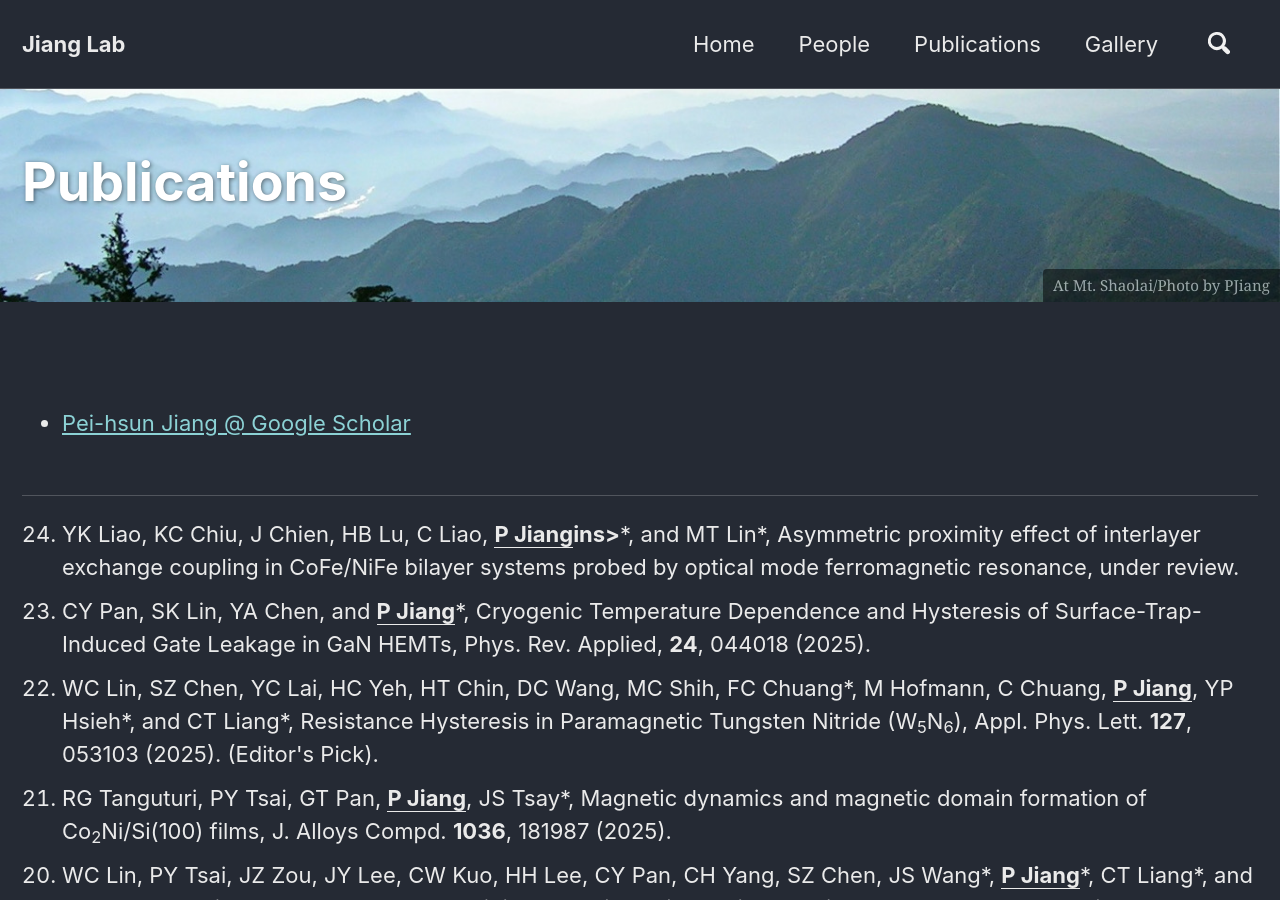
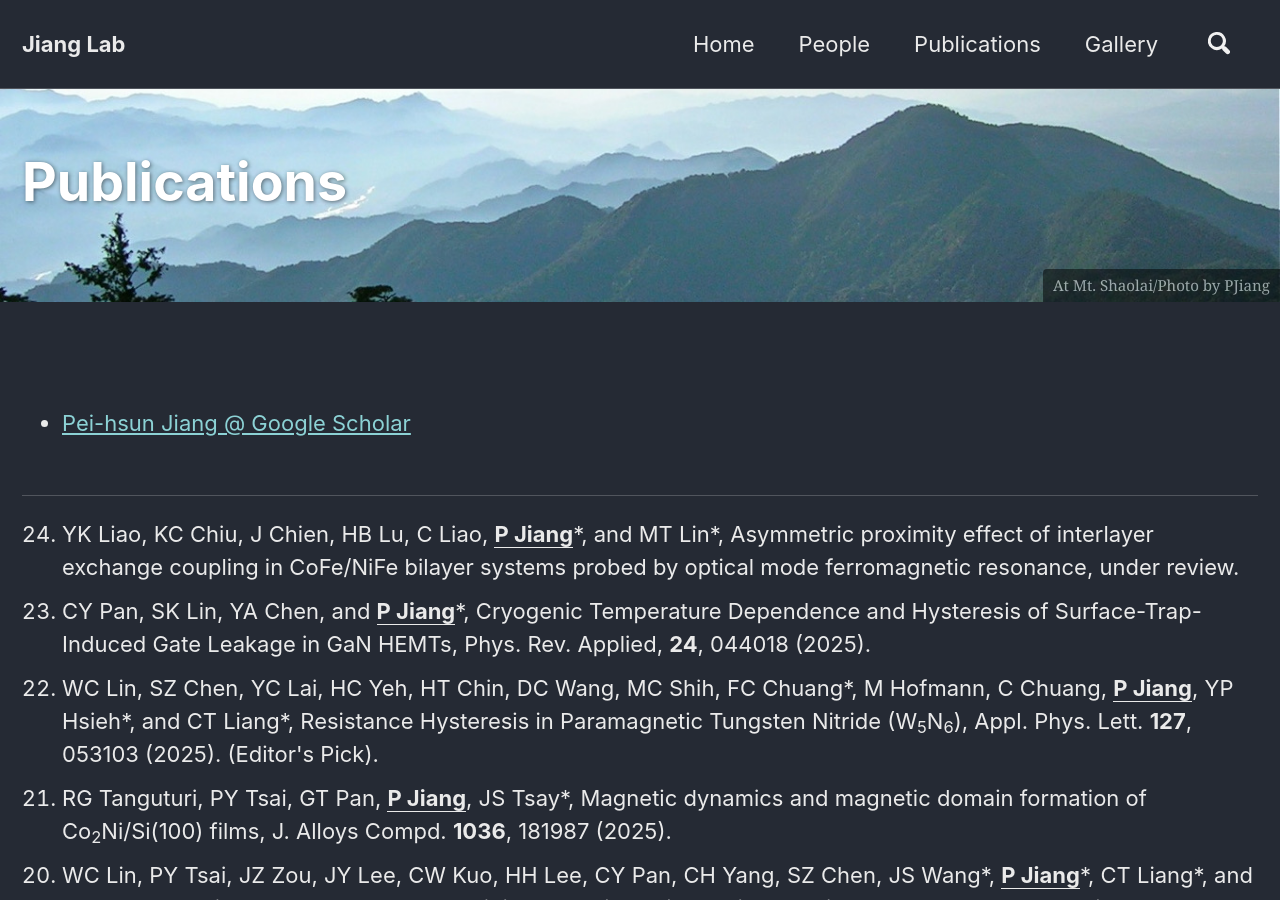
Before and after one commit to pjiang-ntnu/pjiang-ntnu.github.io, a Jekyll site: the page built from _pages/publications.md, in a window 1280 px wide and 900 px high. Built offline with Jekyll 4.4.1, drawn with Linux system fonts in a browser that asks for light colours; nearby versions of some CDN libraries; comment, search, counter and statistics services are not loaded.

Commit message:
Update publications.md

```diff
--- a/_pages/publications.md
+++ b/_pages/publications.md
@@ -33,49 +33,49 @@
 ----------------------
 
 <ol reversed>
-<li> YK Liao, KC Chiu, J Chien, HB Lu, C Liao, <b><ins>P Jiang</ins>ins></b>*, and MT Lin*, Asymmetric proximity effect of interlayer exchange coupling in CoFe/NiFe bilayer systems probed by optical mode ferromagnetic resonance, under review.
+<li> YK Liao, KC Chiu, J Chien, HB Lu, C Liao, <b><ins>P Jiang</ins></b>*, and MT Lin*, Asymmetric proximity effect of interlayer exchange coupling in CoFe/NiFe bilayer systems probed by optical mode ferromagnetic resonance, under review.
 
-<li> CY Pan, SK Lin, YA Chen, and <b><u>P Jiang</u></b>*, Cryogenic Temperature Dependence and Hysteresis of Surface-Trap-Induced Gate Leakage in GaN HEMTs, Phys. Rev. Applied, <b>24</b>, 044018 (2025).
+<li> CY Pan, SK Lin, YA Chen, and <b><ins>P Jiang</ins></b>*, Cryogenic Temperature Dependence and Hysteresis of Surface-Trap-Induced Gate Leakage in GaN HEMTs, Phys. Rev. Applied, <b>24</b>, 044018 (2025).
 
-<li> WC Lin, SZ Chen, YC Lai, HC Yeh, HT Chin, DC Wang, MC Shih, FC Chuang*, M Hofmann, C Chuang, <b><u>P Jiang</u></b>, YP Hsieh*, and CT Liang*, Resistance Hysteresis in Paramagnetic Tungsten Nitride (W<sub>5</sub>N<sub>6</sub>), Appl. Phys. Lett. <b>127</b>, 053103 (2025). (Editor's Pick).
+<li> WC Lin, SZ Chen, YC Lai, HC Yeh, HT Chin, DC Wang, MC Shih, FC Chuang*, M Hofmann, C Chuang, <b><ins>P Jiang</ins></b>, YP Hsieh*, and CT Liang*, Resistance Hysteresis in Paramagnetic Tungsten Nitride (W<sub>5</sub>N<sub>6</sub>), Appl. Phys. Lett. <b>127</b>, 053103 (2025). (Editor's Pick).
 
-<li> RG Tanguturi, PY Tsai, GT Pan, <b><u>P Jiang</u></b>, JS Tsay*, Magnetic dynamics and magnetic domain formation of Co<sub>2</sub>Ni/Si(100) films, J. Alloys Compd. <b>1036</b>, 181987 (2025).
+<li> RG Tanguturi, PY Tsai, GT Pan, <b><ins>P Jiang</ins></b>, JS Tsay*, Magnetic dynamics and magnetic domain formation of Co<sub>2</sub>Ni/Si(100) films, J. Alloys Compd. <b>1036</b>, 181987 (2025).
 
-<li> WC Lin, PY Tsai, JZ Zou, JY Lee, CW Kuo, HH Lee, CY Pan, CH Yang, SZ Chen, JS Wang*, <b><u>P Jiang</u></b>*, CT Liang*, and C Chuang*, Chiral anomaly and Weyl orbit in three-dimensional Dirac semimetal Cd<sub>3</sub>As<sub>2</sub> grown on Si, Nanotechnology <b>35</b>, 165002 (2024).
+<li> WC Lin, PY Tsai, JZ Zou, JY Lee, CW Kuo, HH Lee, CY Pan, CH Yang, SZ Chen, JS Wang*, <b><ins>P Jiang</ins></b>*, CT Liang*, and C Chuang*, Chiral anomaly and Weyl orbit in three-dimensional Dirac semimetal Cd<sub>3</sub>As<sub>2</sub> grown on Si, Nanotechnology <b>35</b>, 165002 (2024).
 
-<li> WH Wang, CY Pan, CM Liu, WC Lin*, and <b><u>P Jiang</u></b>*, Chirality-Induced Noncollinear Magnetization and Asymmetric Domain-Wall Propagation in Hydrogenated CoPd Thin Films, ACS Appl. Mater. Interfaces <b>14</b>, 20151 (2022). (磁性年會邀請演講<a href="https://drive.google.com/file/d/1Bm67TKpAgCeuRMwES01NhRWi29bmtQPM/view">影片</a>)
+<li> WH Wang, CY Pan, CM Liu, WC Lin*, and <b><ins>P Jiang</ins></b>*, Chirality-Induced Noncollinear Magnetization and Asymmetric Domain-Wall Propagation in Hydrogenated CoPd Thin Films, ACS Appl. Mater. Interfaces <b>14</b>, 20151 (2022). (磁性年會邀請演講<a href="https://drive.google.com/file/d/1Bm67TKpAgCeuRMwES01NhRWi29bmtQPM/view">影片</a>)
 
-<li> WH Wang, YS Cheng, HS Sheu, WC Lin*, and <b><u>P Jiang</u></b>*, Exchange-bias dependent diffusion rate of hydrogen discovered from evolution of hydrogen-induced noncollinear magnetic anisotropy in FePd thin films, Phys. Rev. B <b>104</b>, 224420 (2021).
+<li> WH Wang, YS Cheng, HS Sheu, WC Lin*, and <b><ins>P Jiang</ins></b>*, Exchange-bias dependent diffusion rate of hydrogen discovered from evolution of hydrogen-induced noncollinear magnetic anisotropy in FePd thin films, Phys. Rev. B <b>104</b>, 224420 (2021).
 
-<li> WH Wang, CM Liu, TH Chuang, DH Wei, WC Lin*, and <b><u>P Jiang</u></b>*, Dependence of magnetic domain patterns on plasma-induced differential oxidation of CoPd thin films, Surf. Interfaces <b>27</b>, 101582 (2021).
+<li> WH Wang, CM Liu, TH Chuang, DH Wei, WC Lin*, and <b><ins>P Jiang</ins></b>*, Dependence of magnetic domain patterns on plasma-induced differential oxidation of CoPd thin films, Surf. Interfaces <b>27</b>, 101582 (2021).
 
-<li> MH Peng, CY Pan, HX Zheng, TC Chang, and <b><u>P Jiang</u></b>*, Dynamic Behaviors and Training Effects in TiN/Ti/HfO<sub><italic>x</italic></sub>/TiN-Nanolayered Memristors with Controllable Quantized Conductance States: Implications for Quantum and Neuromorphic Computing Devices, ACS Appl. Nano Mater. <b>4</b>, 11296 (2021). (台北科學日<a href="https://www.youtube.com/watch?v=x9E5QOhjGtE">影片</a>)
+<li> MH Peng, CY Pan, HX Zheng, TC Chang, and <b><ins>P Jiang</ins></b>*, Dynamic Behaviors and Training Effects in TiN/Ti/HfO<sub><italic>x</italic></sub>/TiN-Nanolayered Memristors with Controllable Quantized Conductance States: Implications for Quantum and Neuromorphic Computing Devices, ACS Appl. Nano Mater. <b>4</b>, 11296 (2021). (台北科學日<a href="https://www.youtube.com/watch?v=x9E5QOhjGtE">影片</a>)
 
-<li> WH Wang, PC Chang, <b><u>P Jiang</u></b>*, and WC Lin*, Plasma-induced magnetic patterning of FePd thin films without and with exchange bias, Appl. Surf. Sci. <b>527</b>, 146831 (2020).
+<li> WH Wang, PC Chang, <b><ins>P Jiang</ins></b>*, and WC Lin*, Plasma-induced magnetic patterning of FePd thin films without and with exchange bias, Appl. Surf. Sci. <b>527</b>, 146831 (2020).
 
-<li> CM Liu, WH Wang, <b><u>P Jiang</u></b>*, and WC Lin*, Magnetic patterning through graphene protection against oxidation and interlayer diffusion, Nanotechnology <b>30</b>, 455301 (2019).
+<li> CM Liu, WH Wang, <b><ins>P Jiang</ins></b>*, and WC Lin*, Magnetic patterning through graphene protection against oxidation and interlayer diffusion, Nanotechnology <b>30</b>, 455301 (2019).
 
-<li> WH Wang, E Heredia, SR Lyu, SH Liu, PY Liao, TC Chang, and <b><u>P Jiang</u></b>*, Weak localization and weak antilocalization in double-gate a-InGaZnO thin-film transistors, IEEE Electron Device Lett. <b>39</b>, 212 (2018).
+<li> WH Wang, E Heredia, SR Lyu, SH Liu, PY Liao, TC Chang, and <b><ins>P Jiang</ins></b>*, Weak localization and weak antilocalization in double-gate a-InGaZnO thin-film transistors, IEEE Electron Device Lett. <b>39</b>, 212 (2018).
 
-<li> WH Wang, SR Lyu, E Heredia, SH Liu, <b><u>P Jiang</u></b>*, PY Liao, and TC Chang, Universal dependence on the channel conductivity of the competing weak localization and antilocalization in amorphous InGaZnO<sub>4</sub> thin-film transistors, Appl. Phys. Express <b>10</b>, 051103 (2017).
+<li> WH Wang, SR Lyu, E Heredia, SH Liu, <b><ins>P Jiang</ins></b>*, PY Liao, and TC Chang, Universal dependence on the channel conductivity of the competing weak localization and antilocalization in amorphous InGaZnO<sub>4</sub> thin-film transistors, Appl. Phys. Express <b>10</b>, 051103 (2017).
 
-<li> WH Wang, SR Lyu, E Heredia, SH Liu, <b><u>P Jiang</u></b>*, PY Liao, TC Chang, and HM Chen, Competing weak localization and weak antilocalization in amorphous indium–gallium–zinc-oxide thin-film transistors, Appl. Phys. Lett. <b>110</b>, 022106 (2017).
+<li> WH Wang, SR Lyu, E Heredia, SH Liu, <b><ins>P Jiang</ins></b>*, PY Liao, TC Chang, and HM Chen, Competing weak localization and weak antilocalization in amorphous indium–gallium–zinc-oxide thin-film transistors, Appl. Phys. Lett. <b>110</b>, 022106 (2017).
 
-<li> YW Lan*, W.-H. Chang, B.-T. Xiao, B.-W. Liang, J.-H. Chen, <b><u>P. Jiang</u></b>, L.-J. Li, Y.-W. Su, Y.-L. Zhong, C.-D. Chen*, Polymer-free patterning of graphene at sub-10-nm scale by low-energy repetitive electron beam, Small <b>10</b>, 4778 (2014).
+<li> YW Lan*, W.-H. Chang, B.-T. Xiao, B.-W. Liang, J.-H. Chen, <b><ins>P. Jiang</ins></b>, L.-J. Li, Y.-W. Su, Y.-L. Zhong, C.-D. Chen*, Polymer-free patterning of graphene at sub-10-nm scale by low-energy repetitive electron beam, Small <b>10</b>, 4778 (2014).
 
-<li> HC Choi, <b><u>P Jiang</u></b>, MD Godfrey, W Kang*, SH Simon, LN Pfeiffer, KW West, and KW Baldwin, Aharonov–Bohm-like oscillations in Fabry–Perot interferometers, New Journal of Phys. <b>13</b>, 055007 (2011).
+<li> HC Choi, <b><ins>P Jiang</ins></b>, MD Godfrey, W Kang*, SH Simon, LN Pfeiffer, KW West, and KW Baldwin, Aharonov–Bohm-like oscillations in Fabry–Perot interferometers, New Journal of Phys. <b>13</b>, 055007 (2011).
 
-<li> <b><u>P Jiang</u></b>*, CC Chien, I Yang, W Kang, KW Baldwin, LN Pfeiffer, and KW West, Zero-bias anomalies in narrow tunnel junctions in the quantum Hall regime, Phys. Rev. Lett. <b>105</b>, 246801 (2010).
+<li> <b><ins>P Jiang</ins></b>*, CC Chien, I Yang, W Kang, KW Baldwin, LN Pfeiffer, and KW West, Zero-bias anomalies in narrow tunnel junctions in the quantum Hall regime, Phys. Rev. Lett. <b>105</b>, 246801 (2010).
 
-<li> <b><u>P Jiang</u></b>*, AF Young, W Chang, P Kim, LW Engel, DC Tsui, Quantum oscillations observed in graphene at microwave frequencies, Appl. Phys. Lett. <b>97</b>, 062113 (2010).
+<li> <b><ins>P Jiang</ins></b>*, AF Young, W Chang, P Kim, LW Engel, DC Tsui, Quantum oscillations observed in graphene at microwave frequencies, Appl. Phys. Lett. <b>97</b>, 062113 (2010).
 
-<li> H Zhu*, YP Chen, <b><u>P Jiang</u></b>, LW Engel, DC Tsui, LN Pfeiffer, and KW West, Observation of pinning mode in a Wigner solid with ν = 1/3 fractional quantum Hall excitations, Phys. Rev. Lett. <b>105</b>, 126803 (2010).
+<li> H Zhu*, YP Chen, <b><ins>P Jiang</ins></b>, LW Engel, DC Tsui, LN Pfeiffer, and KW West, Observation of pinning mode in a Wigner solid with ν = 1/3 fractional quantum Hall excitations, Phys. Rev. Lett. <b>105</b>, 126803 (2010).
 
-<li> H Zhu*, G Sambandamurthy, YP Chen, <b><u>P Jiang</u></b>, LW Engel, DC Tsui, LN Pfeiffer, and KW West, Pinning-mode resonance of a Skyrme crystal near Landau level filling factor <italic>ν</italic> = 1, Phys. Rev. Lett. <b>104</b>, 226801 (2010).
+<li> H Zhu*, G Sambandamurthy, YP Chen, <b><ins>P Jiang</ins></b>, LW Engel, DC Tsui, LN Pfeiffer, and KW West, Pinning-mode resonance of a Skyrme crystal near Landau level filling factor <italic>ν</italic> = 1, Phys. Rev. Lett. <b>104</b>, 226801 (2010).
 
-<li> MD Godfrey, <b><u>P Jiang</u></b>, W Kang, SH Simon, KW Baldwin, LN Pfeiffer, and KW West, Aharonov–Bohm-like oscillations in quantum Hall corrals, arXiv:cond-mat/0708.2448.
+<li> MD Godfrey, <b><ins>P Jiang</ins></b>, W Kang, SH Simon, KW Baldwin, LN Pfeiffer, and KW West, Aharonov–Bohm-like oscillations in quantum Hall corrals, arXiv:cond-mat/0708.2448.
 
-<li> P Guyot-Sionnest*, D Yu, <b><u>P Jiang</u></b>, and W Kang, Spin blockade in the conduction of colloidal CdSe nanocrystal films, J. Chem. Phys. <b>127</b>, 014702 (2007).
+<li> P Guyot-Sionnest*, D Yu, <b><ins>P Jiang</ins></b>, and W Kang, Spin blockade in the conduction of colloidal CdSe nanocrystal films, J. Chem. Phys. <b>127</b>, 014702 (2007).
 
 <li> <b>P Jiang</b>*, I Yang, W Kang, LN Pfeiffer, KW Baldwin, and KW West, Low energy dynamics of two-dimensional lateral tunnel junctions, Proceedings of the 16th International Conference on Electronic Properties of Two-Dimensional Systems (EP2DS-16), Physica E <b>34</b>, 203 (2006).
 
```
